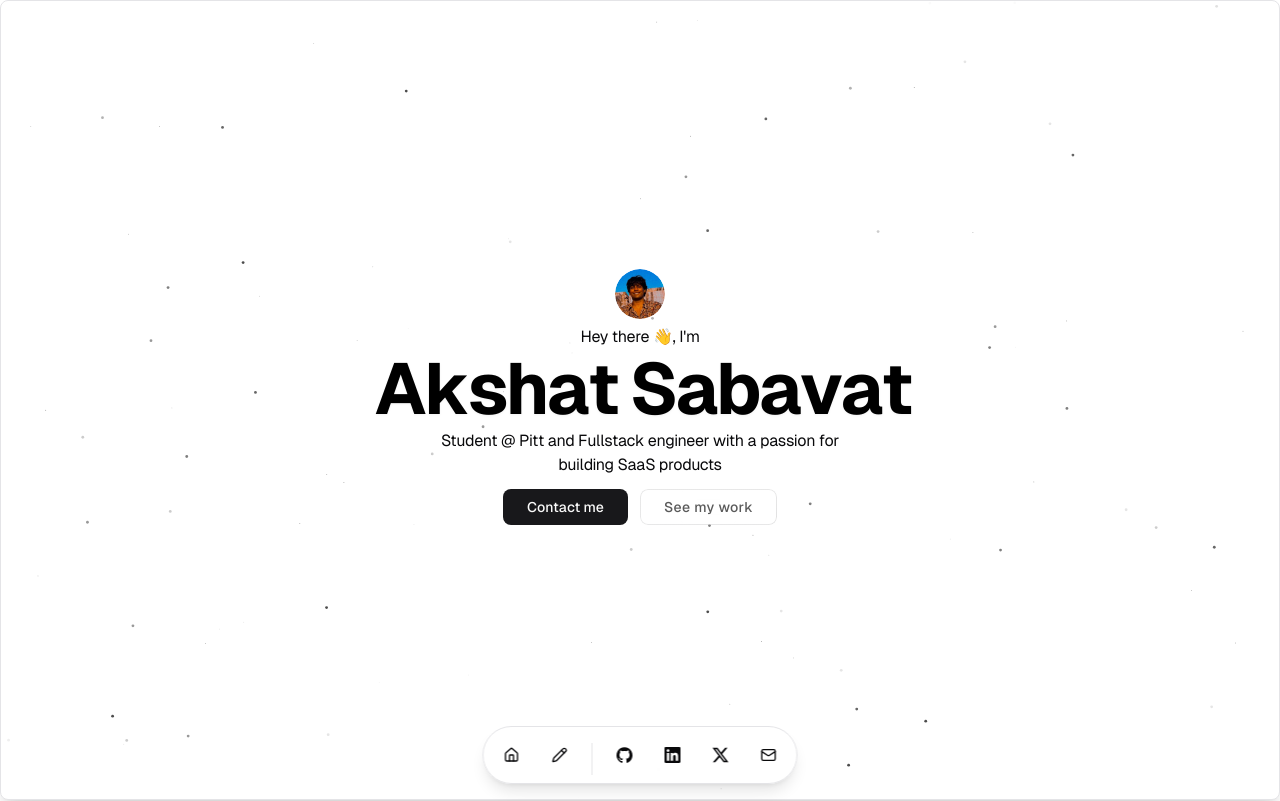
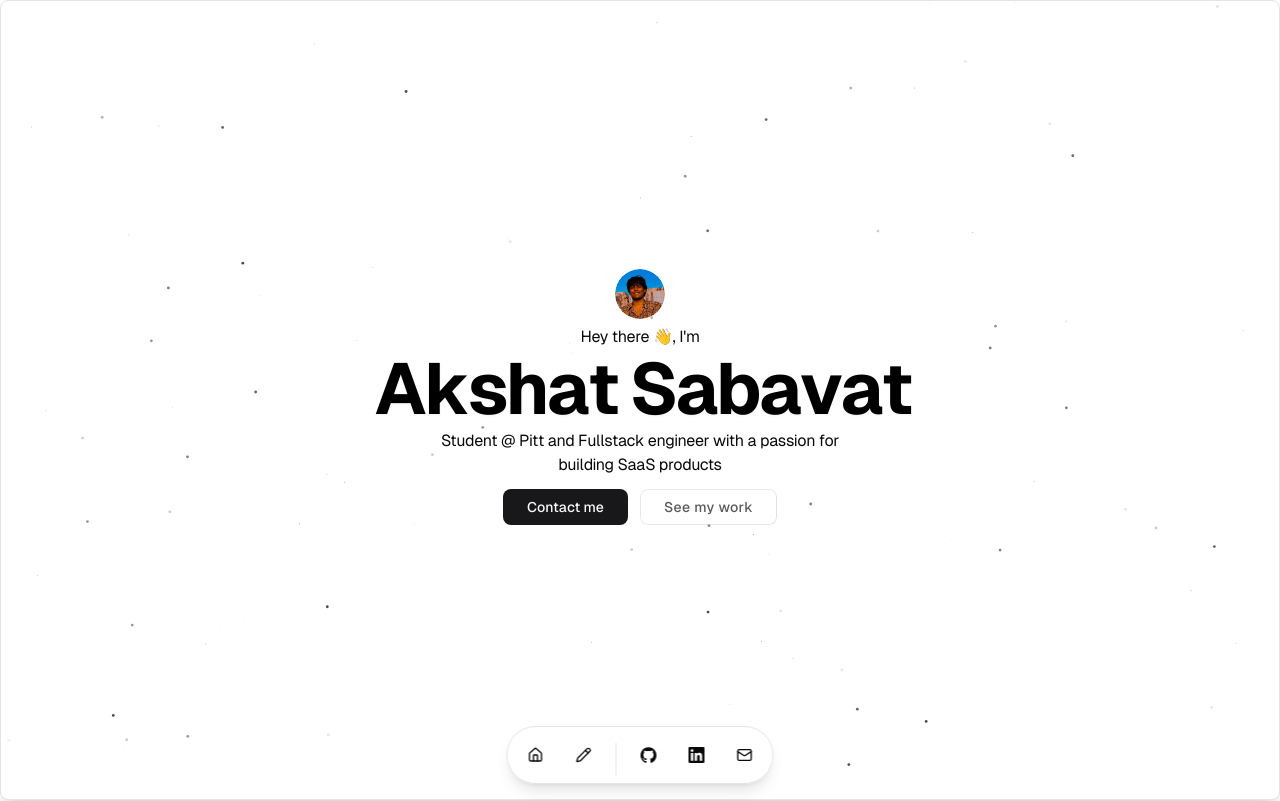
Before and after one commit to akshatsabavat/Portfolio, a Next.js app in the folder my-personal-portfolio/: page / in a window 1280 px wide. Shown: the top 801 px of the page. Built offline with nearby package versions, Linux system fonts and the light colour scheme.

Commit message:
Defined: smooth scrolling

```diff
--- a/my-personal-portfolio/src/app/globals.css
+++ b/my-personal-portfolio/src/app/globals.css
@@ -66,4 +66,7 @@
   body {
     @apply bg-background text-foreground;
   }
+  html {
+    scroll-behavior: smooth;
+  }
 }
--- a/my-personal-portfolio/src/app/page.tsx
+++ b/my-personal-portfolio/src/app/page.tsx
@@ -1,7 +1,5 @@
 import HeroSection from "@/components/pages/landing/hero/HeroSectionTextDisplay";
 import NavigationDock from "@/components/custom/NavigationDock";
-import VelocityTextSection from "@/components/pages/landing/hero/VelocityTextSection";
-import AboutSection from "@/components/pages/landing/info/AboutSection";
 import ExperienceSection from "@/components/pages/landing/info/ExperienceSection";
 import ProjectSection from "@/components/pages/landing/info/ProjectSection";
 import TextRevealByWord from "@/components/magicui/text-reveal";
@@ -18,7 +16,6 @@ const Home = () => {
       </div>
       <ExperienceSection />
       <ProjectSection />
-      <VelocityTextSection />
     </div>
   );
 };
--- a/my-personal-portfolio/src/components/custom/NavigationDock.tsx
+++ b/my-personal-portfolio/src/components/custom/NavigationDock.tsx
@@ -69,22 +69,17 @@ const DATA = {
     social: {
       GitHub: {
         name: "GitHub",
-        url: "#",
+        url: "https://github.com/akshatsabavat",
         icon: Icons.github,
       },
       LinkedIn: {
         name: "LinkedIn",
-        url: "#",
+        url: "https://www.linkedin.com/in/sabavatakshat",
         icon: Icons.linkedin,
-      },
-      X: {
-        name: "X",
-        url: "#",
-        icon: Icons.x,
       },
       email: {
         name: "Send Email",
-        url: "#",
+        url: "mailto:sabavatakshat@gmail.com",
         icon: Icons.email,
       },
     },
@@ -120,15 +115,17 @@ const NavigationDock = () => {
           <DockIcon key={name}>
             <Tooltip>
               <TooltipTrigger asChild>
-                <Link
+                <a
                   href={social.url}
+                  target="_blank"
+                  rel="noopener noreferrer"
                   className={cn(
                     buttonVariants({ variant: "ghost", size: "icon" }),
                     "size-10 rounded-full"
                   )}
                 >
                   <social.icon className="size-4" />
-                </Link>
+                </a>
               </TooltipTrigger>
               <TooltipContent>
                 <p>{name}</p>
--- a/my-personal-portfolio/src/components/magicui/shiny-button.tsx
+++ b/my-personal-portfolio/src/components/magicui/shiny-button.tsx
@@ -30,12 +30,19 @@ interface ShinyButtonProps {
   text?: string;
   px?: string;
   className?: string;
-  icon?: StaticImageData; // Path to the SVG icon
+  icon?: StaticImageData;
+  onClick?: () => void; // Add this line
 }
 
-const ShinyButton = ({ text, className, icon, px, href }: ShinyButtonProps) => {
-  return (
-    <a href={href}>
+const ShinyButton = ({
+  text,
+  className,
+  icon,
+  px,
+  href,
+  onClick,
+}: ShinyButtonProps) => {
+  const ButtonContent = () => (
     <motion.button
       {...animationProps}
       className={cn(
@@ -44,6 +51,7 @@ const ShinyButton = ({ text, className, icon, px, href }: ShinyButtonProps) => {
         } py-2 font-medium backdrop-blur-xl transition-[box-shadow] duration-300 ease-in-out hover:shadow dark:bg-[radial-gradient(circle_at_50%_0%,hsl(var(--primary)/10%)_0%,transparent_60%)] dark:hover:shadow-[0_0_20px_hsl(var(--primary)/10%)`,
         className
       )}
+      onClick={onClick} // Add this line
     >
       <span
         className="relative flex items-center justify-center h-full w-full text-sm tracking-wide text-[rgb(0,0,0,65%)] dark:font-light dark:text-[rgb(255,255,255,90%)] font-[family-name:var(--font-geist-sans)]"
@@ -63,7 +71,14 @@ const ShinyButton = ({ text, className, icon, px, href }: ShinyButtonProps) => {
         className="absolute inset-0 z-10 block rounded-[inherit] bg-[linear-gradient(-75deg,hsl(var(--primary)/10%)_calc(var(--x)+20%),hsl(var(--primary)/50%)_calc(var(--x)+25%),hsl(var(--primary)/10%)_calc(var(--x)+100%))] p-px"
       ></span>
     </motion.button>
+  );
+
+  return href ? (
+    <a href={href}>
+      <ButtonContent />
     </a>
+  ) : (
+    <ButtonContent />
   );
 };
 
--- a/my-personal-portfolio/src/components/pages/landing/hero/HeroSectionTextDisplay.tsx
+++ b/my-personal-portfolio/src/components/pages/landing/hero/HeroSectionTextDisplay.tsx
@@ -21,6 +21,13 @@ const HeroSection = () => {
   useEffect(() => {
     setColor(theme === "dark" ? "#ffffff" : "#000000");
   }, [theme]);
+
+  const scrollToProjects = () => {
+    const projectsSection = document.getElementById("projects");
+    if (projectsSection) {
+      projectsSection.scrollIntoView({ behavior: "smooth" });
+    }
+  };
 
   return (
     <div className="font-[family-name:var(--font-geist-sans)] relative flex h-screen w-full flex-col items-center justify-center overflow-hidden rounded-lg border bg-background md:shadow-xl">
@@ -62,7 +69,7 @@ const HeroSection = () => {
           />
           <div className="mt-3 flex gap-3 max-w-[500px] mx-auto justify-center items-center flex-gap-2">
             <Button>Contact me</Button>
-            <ShinyButton text="See my work" />
+            <ShinyButton onClick={scrollToProjects} text="See my work" />
           </div>
         </div>
       </div>
--- a/my-personal-portfolio/src/components/pages/landing/info/ProjectSection.tsx
+++ b/my-personal-portfolio/src/components/pages/landing/info/ProjectSection.tsx
@@ -95,6 +95,10 @@ const DATA = {
         type: "Website",
         href: "https://github.com/akshatsabavat/Indibliss-ecommerce-client",
       },
+      indicator: {
+        show: true,
+        text: "Demo version: site under devops maintainance",
+      },
 
       image: Indibliss,
       video:
```
Lines whose indentation alone changed are shown as unchanged.
